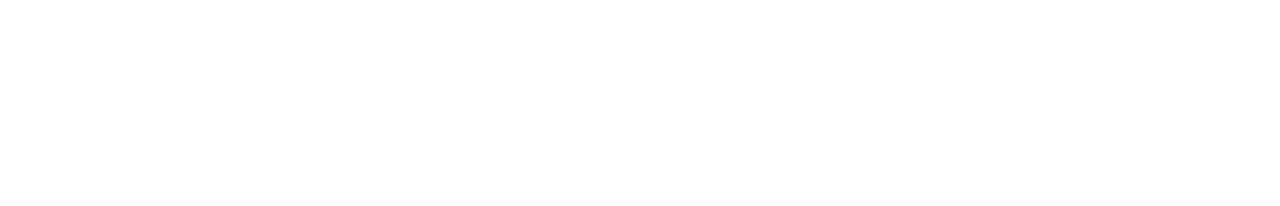
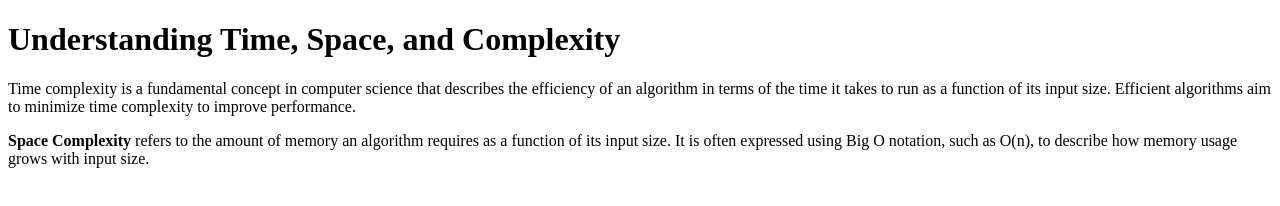
Before and after one commit to acciojob/time-and-space-complexity-887381Nitesh, a website: page main.html in a window 1280 px wide. Drawn offline with Linux system fonts and the light colour scheme.

Commit message:
created a submission

```diff
--- a/main.html
+++ b/main.html
@@ -8,6 +8,11 @@
 
 <body>
 	<!-- the entire body must be written by student -->
+	 <h1>Understanding Time, Space, and Complexity</h1>
+
+    <p>Time complexity is a fundamental concept in computer science that describes the efficiency of an algorithm in terms of the time it takes to run as a function of its input size. Efficient algorithms aim to minimize time complexity to improve performance.</p>
+
+    <p><b>Space Complexity</b> refers to the amount of memory an algorithm requires as a function of its input size. It is often expressed using Big O notation, such as O(n), to describe how memory usage grows with input size.</p>
     <script type="text/javascript" src="./script.js">
 </script>
 
```
